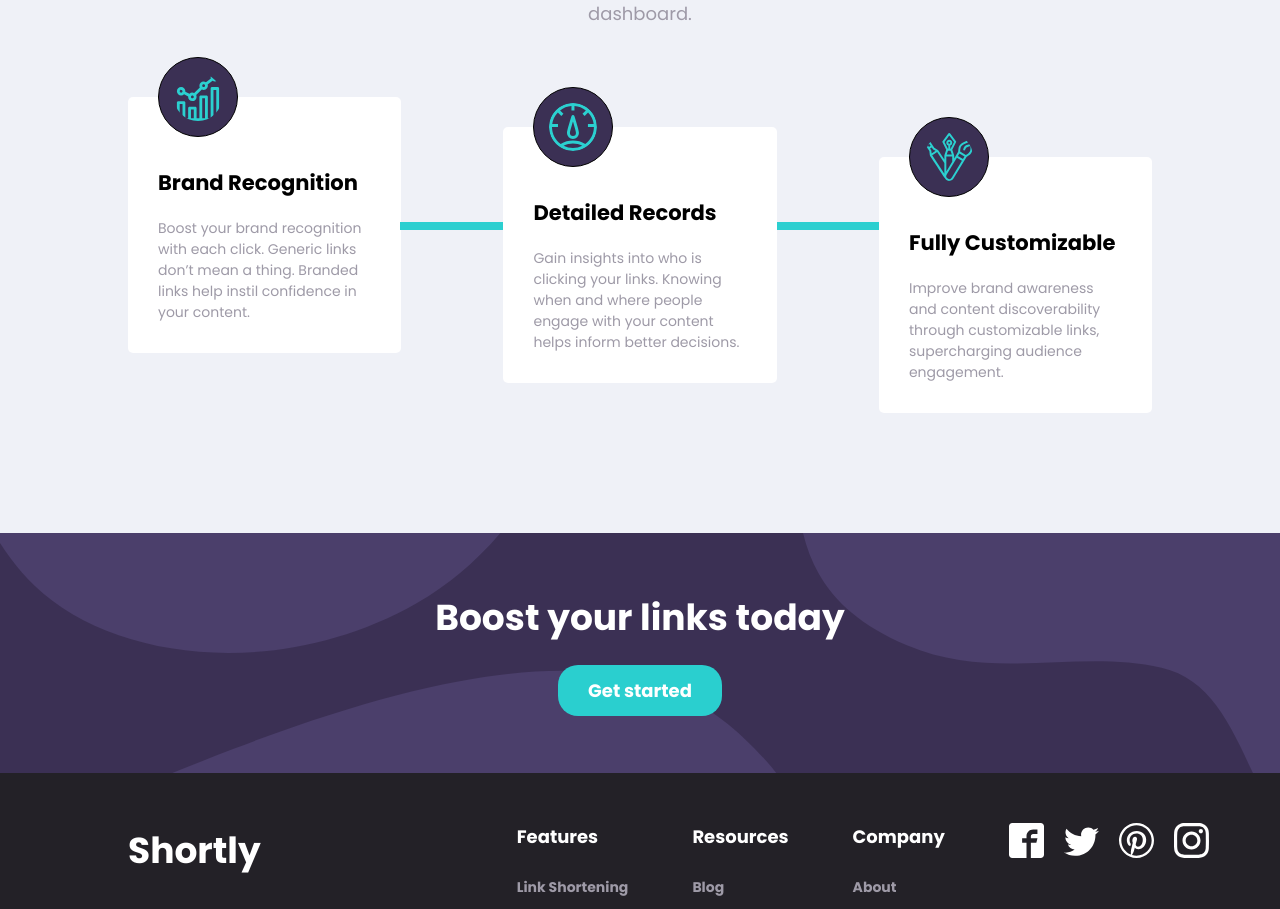
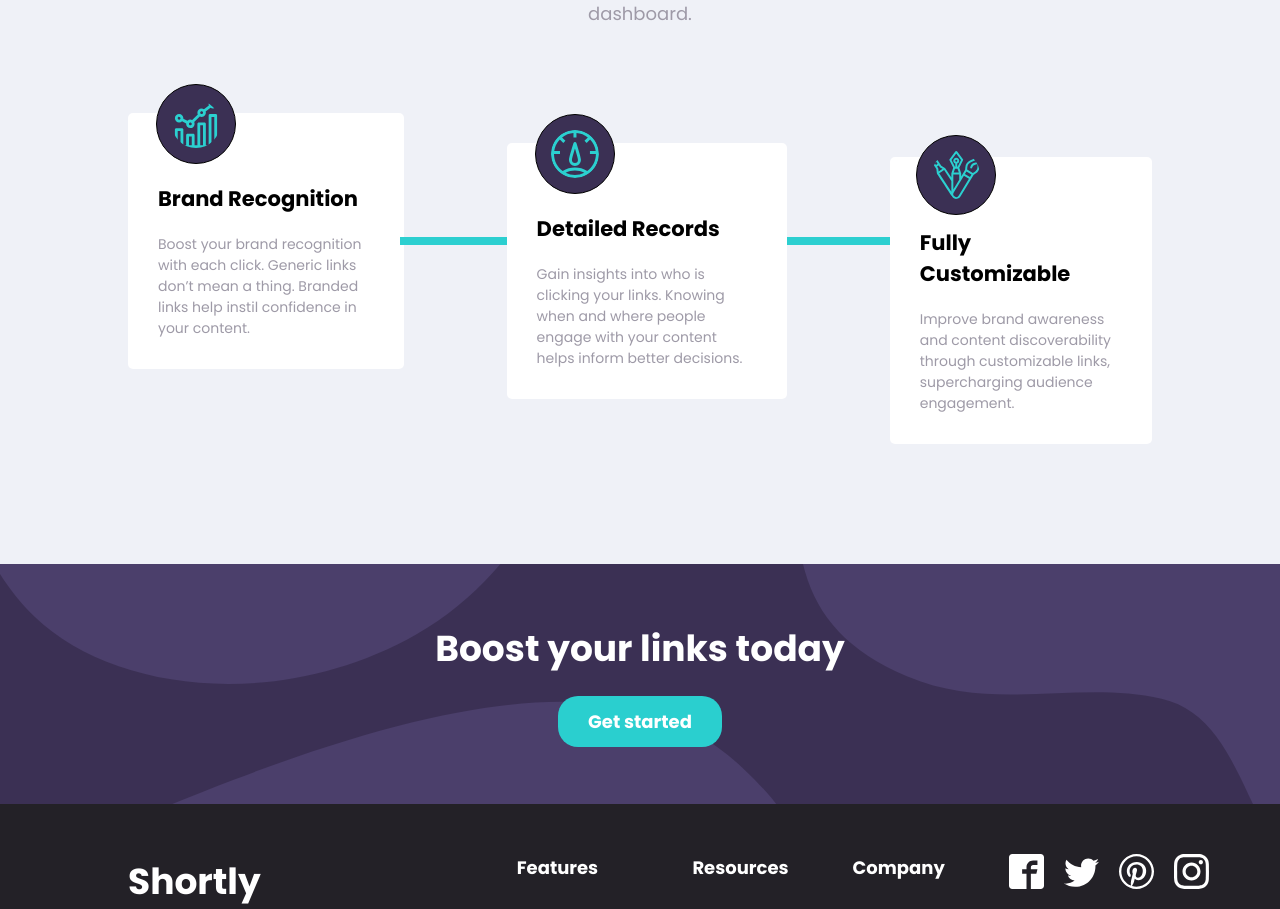
Before and after one commit to VolodymyrSvereniak/url-shortening-app, a Vue app: page / in a window 1280 px wide. Shown: the part 1460-2369 px from the top of the page. Built offline with nearby package versions, Linux system fonts and the light colour scheme.

Commit message:
Changed url shortening service

```diff
--- a/src/components/StatisticsDetails.vue
+++ b/src/components/StatisticsDetails.vue
@@ -64,7 +64,7 @@ export default {
     display: flex;
     flex-direction: column;
     align-items: center;
-    width: 340px;
+    width: auto;
     height: auto;
     padding: 50px 30px 30px;
     background-color: white;
@@ -72,14 +72,11 @@ export default {
     position: relative;
 
     .image-wrapper {
-      width: 100%;
-      height: 100%;
-      position: relative;
 
       .image {
         position: absolute;
-        left: 0;
-        bottom: 10px;
+        left: 10%;
+        bottom: 80%;
         width: 80px;
         height: 80px;
         border: 1px solid;
--- a/src/store/modules/shortenUrl.js
+++ b/src/store/modules/shortenUrl.js
@@ -20,7 +20,11 @@ export default {
       state.inputValue = value.trim();
     },
     createNewUrl(state, value) {
-      const newUrlItem = { defaultUrl: value.url, shortenedUrl: value.shrtlnk, isCopied: false };
+      const newUrlItem = {
+        defaultUrl: state.inputValue,
+        shortenedUrl: value.short_url,
+        isCopied: false
+      };
 
       state.newUrlItemsList.push(newUrlItem);
 
@@ -46,7 +50,7 @@ export default {
   },
   actions: {
     async getUpdatedUrl({ commit, state, getters }) {
-      const url = `https://shrtlnk.dev/api/v2/link`;
+      const url = `https://spoo.me/`;
 
       try {
         if (getters.validUrl.test(state.inputValue)) {
@@ -57,9 +61,8 @@ export default {
             },
             {
               headers: {
-                'api-key': '2xrXZpgtqlMrVUvbLTDFHLhpXLwxHbQmkmfSsPUhEupB0',
-                Accept: 'application/json',
-                'Content-Type': 'application/json'
+                'content-type': 'application/x-www-form-urlencoded',
+                Accept: 'application/json'
               }
             }
           );
```
